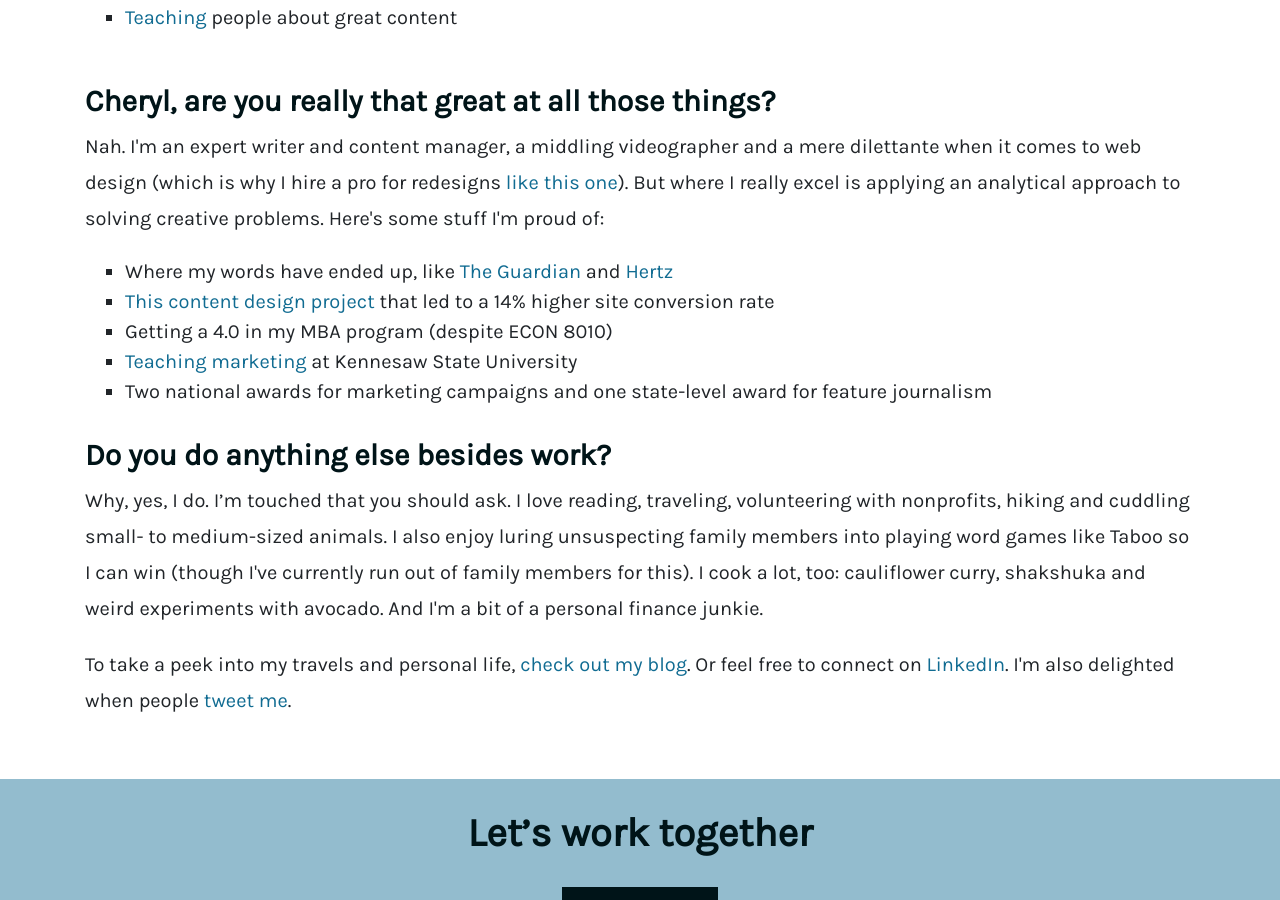
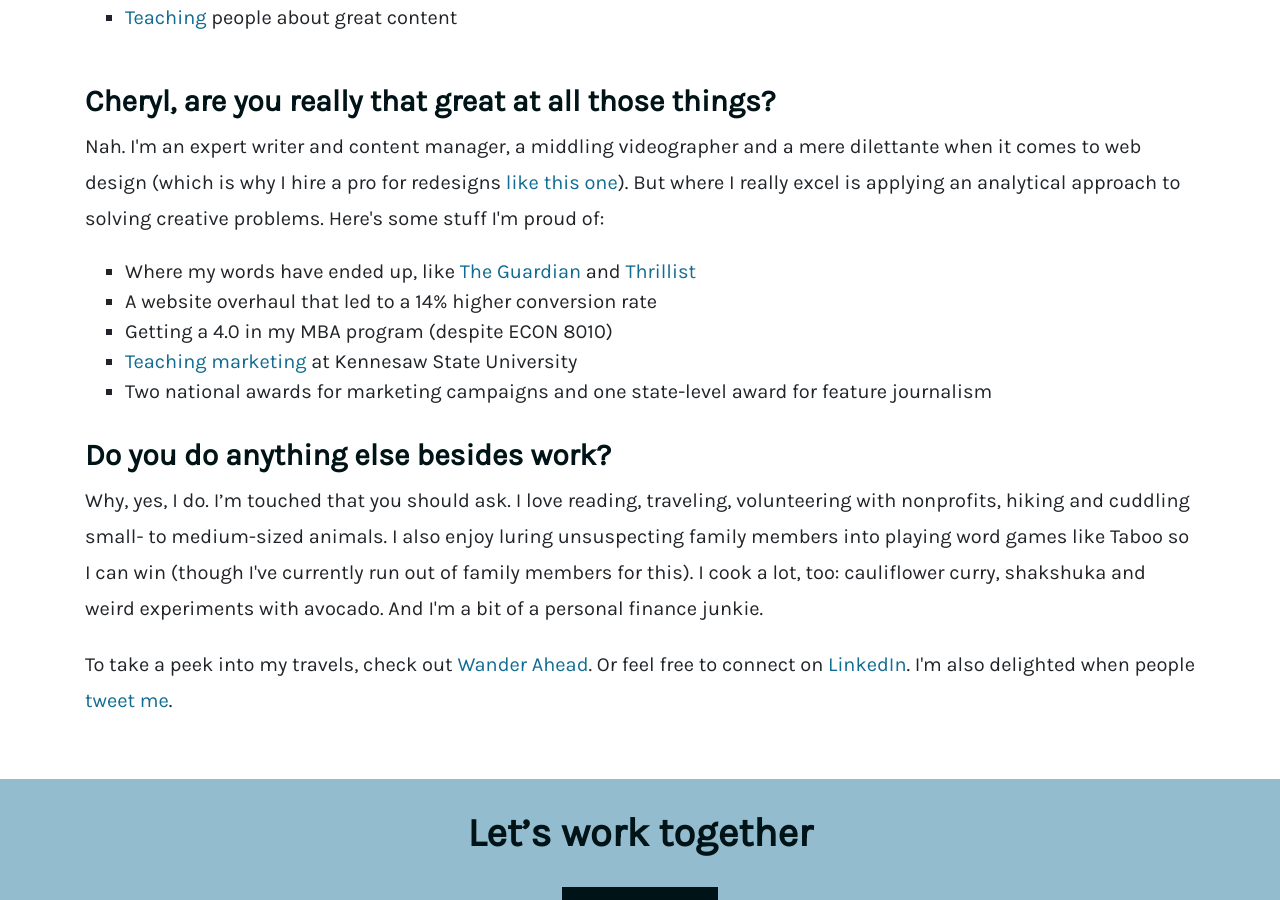
Before and after one commit to crodewig/crodewig.github.io, a Jekyll site: the page built from about.html, in a window 1280 px wide and 900 px high, scrolled down 811 px. Built offline with Jekyll 4.4.1, drawn with Linux system fonts in a browser that asks for light colours.

Commit message:
update about page

```diff
--- a/about.html
+++ b/about.html
@@ -68,15 +68,14 @@ h1: At heart, I'm a storyteller.
       >
       and
       <a
-        href="https://www.hertz.com/blog/travel/things-to-do/things-atlanta-top-spots-food-art-entertainment"
+        href="https://www.thrillist.com/travel/nation/visit-bok-tower-gardens-florida"
         rel="noopener noreferrer"
         target="_blank"
-        >Hertz</a
+        >Thrillist</a
       >
     </li>
     <li>
-      <a href="/portfolio/content-design">This content design project</a> that
-      led to a 14% higher site conversion rate
+      A website overhaul that led to a 14% higher conversion rate
     </li>
     <li>Getting a 4.0 in my MBA program (despite ECON 8010)</li>
     <li>
@@ -106,8 +105,9 @@ h1: At heart, I'm a storyteller.
     experiments with avocado. And I'm a bit of a personal finance junkie.
   </p>
   <p>
-    To take a peek into my travels and personal life,
-    <a href="/blog">check out my blog</a>. Or feel free to connect on
+    To take a peek into my travels, check out <a
+    href="https://wanderahead.com/">Wander Ahead</a>.
+    Or feel free to connect on
     <a
       href="https://www.linkedin.com/in/cherylrodewig/"
       rel="noopener noreferrer"
```
Also changed, not shown: other parts of about.html (+1 -1 lines).
